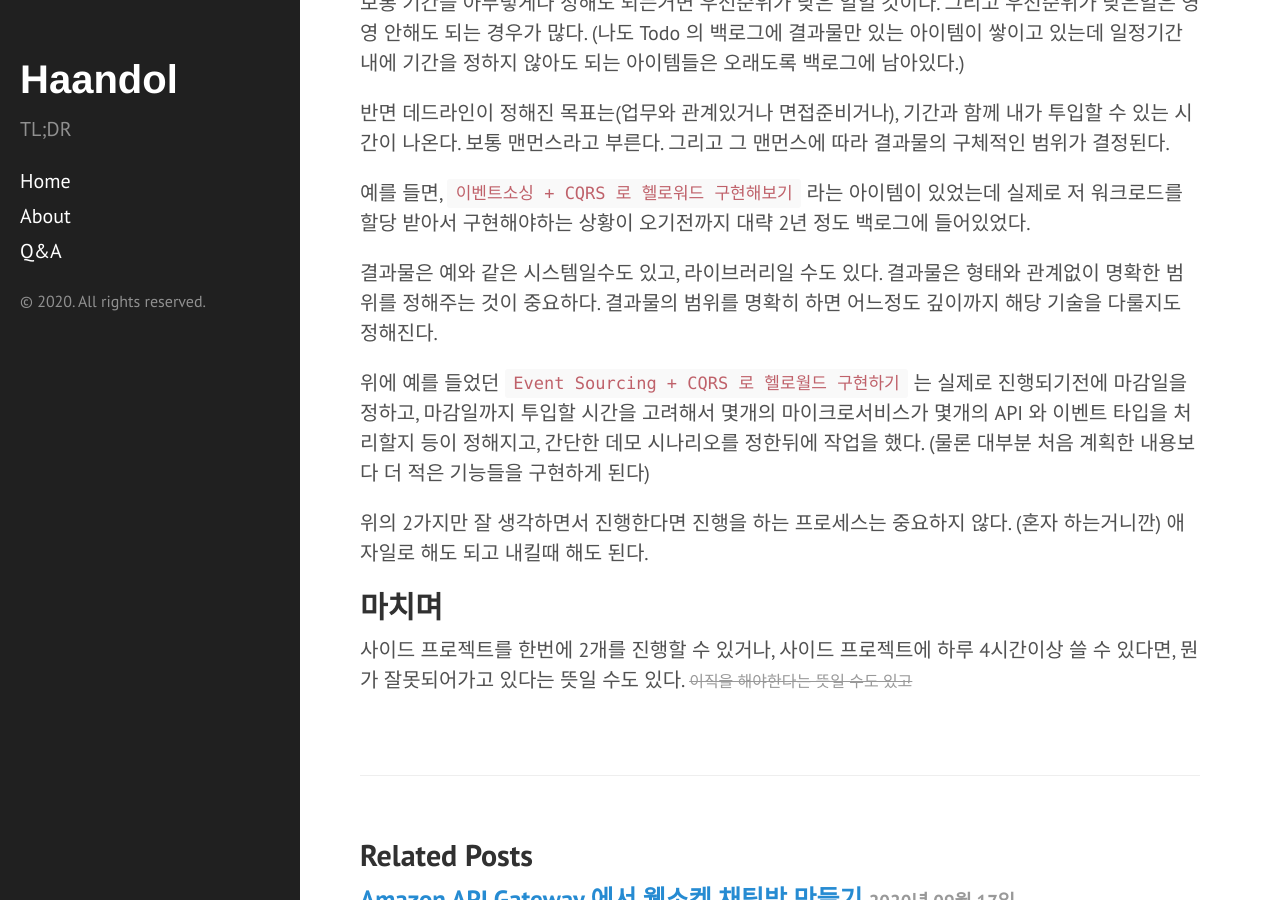
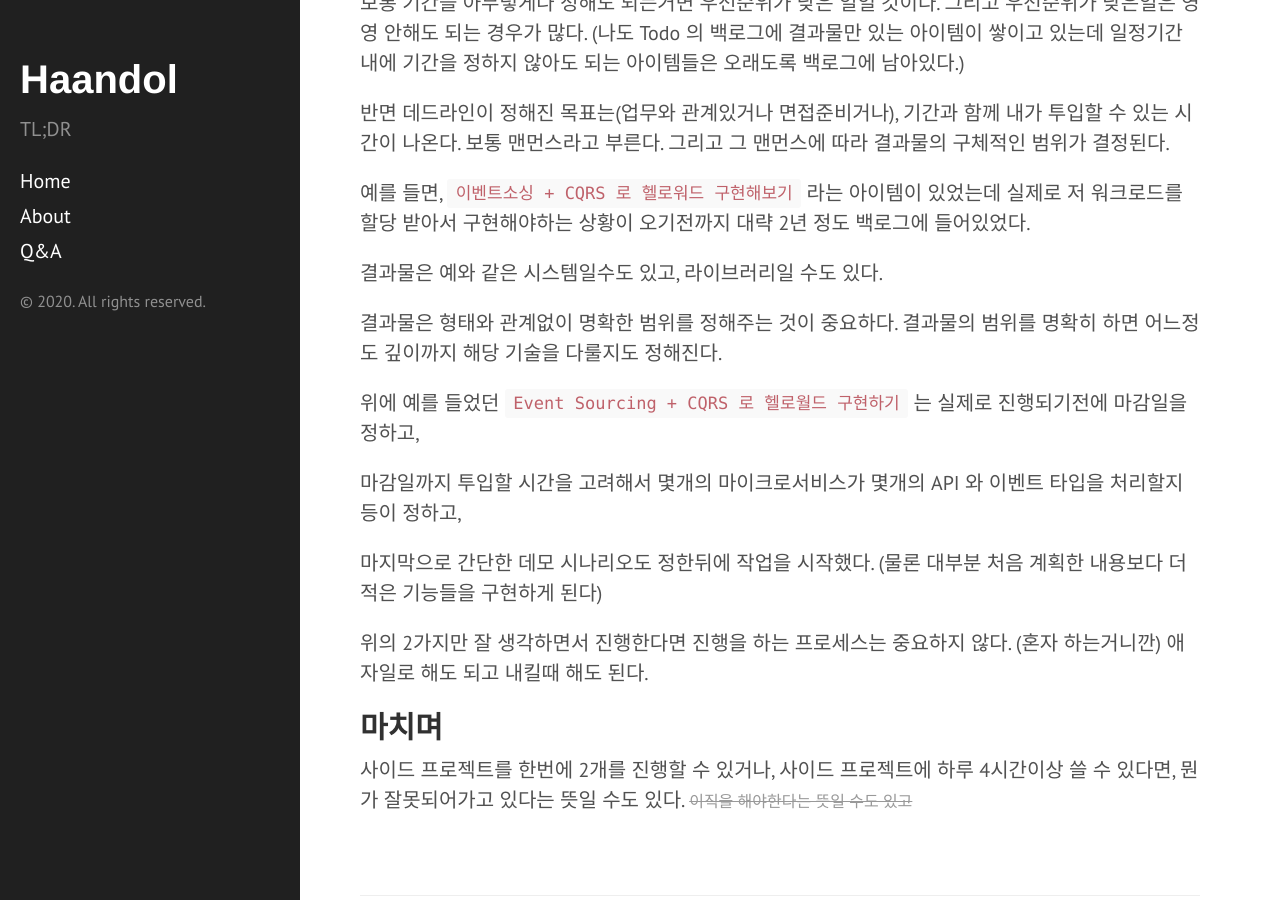
Before and after one commit to haandol/haandol.github.com, a Jekyll site: the page built from _posts/2020-11-06-tips-for-learning-new-things-faster.md, in a window 1280 px wide and 900 px high, scrolled down 2710 px. Built offline with Jekyll 4.4.1, drawn with Linux system fonts in a browser that asks for light colours; comment, search, counter and statistics services are not loaded.

Commit message:
add some blanks

```diff
--- a/_posts/2020-11-06-tips-for-learning-new-things-faster.md
+++ b/_posts/2020-11-06-tips-for-learning-new-things-faster.md
@@ -90,13 +90,15 @@ Kafka 를 좀 더 깊게 사용해보는 데모를 만든다거나, 아니면 Ev
 예를 들면, `이벤트소싱 + CQRS 로 헬로워드 구현해보기` 라는 아이템이 있었는데 실제로 저 워크로드를 할당 받아서 구현해야하는 상황이 오기전까지 대략 2년 정도 백로그에 들어있었다.
 
 결과물은 예와 같은 시스템일수도 있고, 라이브러리일 수도 있다.
+
 결과물은 형태와 관계없이 명확한 범위를 정해주는 것이 중요하다.
 결과물의 범위를 명확히 하면 어느정도 깊이까지 해당 기술을 다룰지도 정해진다.
 
 위에 예를 들었던 `Event Sourcing + CQRS 로 헬로월드 구현하기` 는 실제로 진행되기전에 마감일을 정하고,
-마감일까지 투입할 시간을 고려해서 몇개의 마이크로서비스가 몇개의 API 와 이벤트 타입을 처리할지 등이 정해지고,
-간단한 데모 시나리오를 정한뒤에 작업을 했다.
-(물론 대부분 처음 계획한 내용보다 더 적은 기능들을 구현하게 된다)
+
+마감일까지 투입할 시간을 고려해서 몇개의 마이크로서비스가 몇개의 API 와 이벤트 타입을 처리할지 등이 정하고,
+
+마지막으로 간단한 데모 시나리오도 정한뒤에 작업을 시작했다. (물론 대부분 처음 계획한 내용보다 더 적은 기능들을 구현하게 된다)
 
 위의 2가지만 잘 생각하면서 진행한다면 진행을 하는 프로세스는 중요하지 않다. (혼자 하는거니깐) 애자일로 해도 되고 내킬때 해도 된다.
 
```
